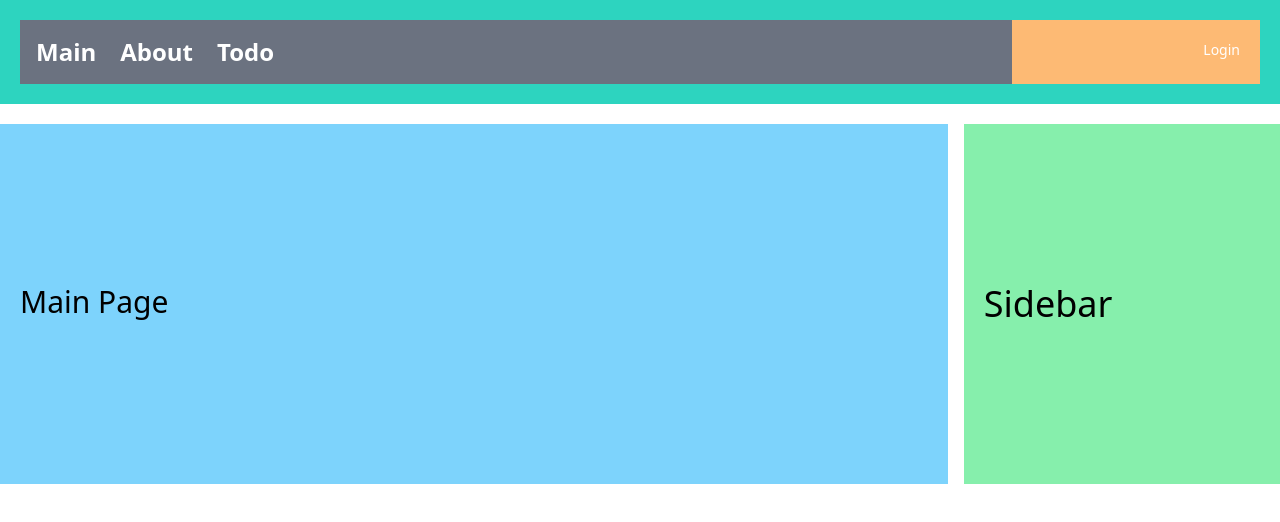
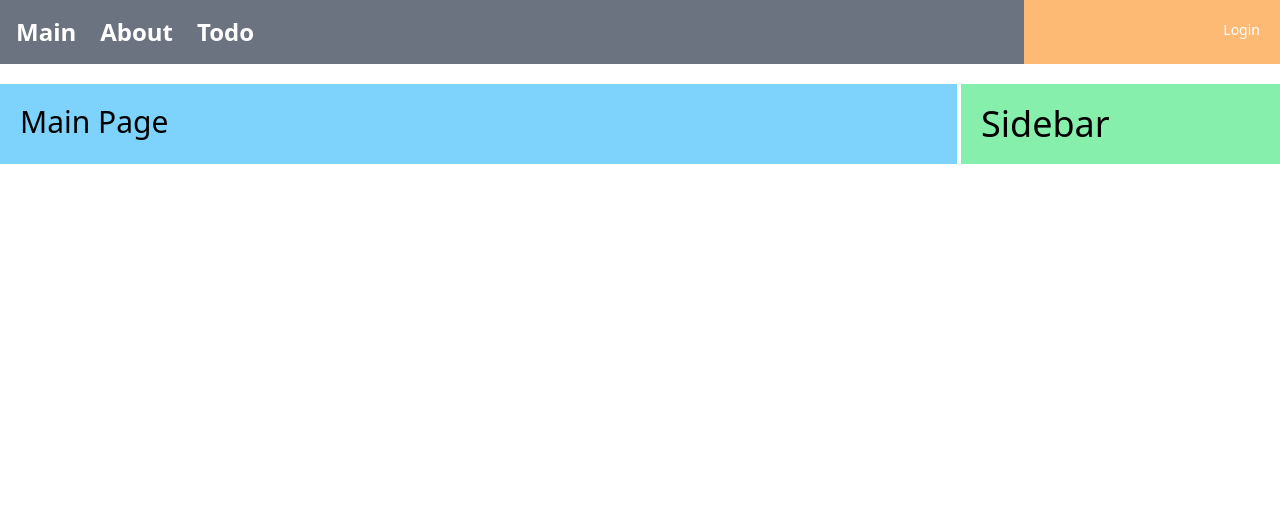
Before and after one commit to LimdaeIl/React-Spring-Exercise, a React (Create React App) app in the folder mall/: page / in a window 1280 px wide. Shown: the top 522 px of the page. Built offline with nearby package versions, Linux system fonts and the light colour scheme.

Commit message:
Outlet 을 적용하기
Outlet 을 적용하기

```diff
--- a/mall/src/layouts/BasicLayout.js
+++ b/mall/src/layouts/BasicLayout.js
@@ -4,16 +4,19 @@ import BasicMenu from "../components/menus/BasicMenu";
 function BasicLayout({children}) {
     return (
         <>
-            <header className={"bg-teal-400 p-5"}>
-                <h1 className={"text-2xl md:text-4xl"}>
-                    <BasicMenu/>
-                </h1>
-            </header>
-            <div className={"bg-white my-5 w-full flex flex-col space-y-4 md:flex-row md:space-x-4 md:space-y-0"}>
-                <main className={"bg-sky-300 md:w-2/3 lg:w-3/4 px-5 py-40"}>{children}</main>
-            <aside className={"bg-green-300 md:w-1/3 lg:w-1/4 px-5 py-40"}>
-                <h1 className={"text-2xl md:text-4xl"}>Sidebar</h1>
-            </aside>
+            {/* 기존 헤더 대신 BasicMenu */}
+            <BasicMenu/>
+
+            {/* 상단 여백 my-5 제거 */}
+            <div className={"bg-white my-5 w-full flex flex-col space-y-1 md:flex-row md:space-x-1 md:space-y-0"}>
+                <main className={"bg-sky-300 md:w-4/5 lg:w-3/4 px-5 py-5"}>
+                    {/* 상단 여백 py-40 변경 flex 제거 */}
+                    {children}
+                </main>
+                <aside className={"bg-green-300 md:w-1/3 lg:w-1/4 px-5 py-5"}>
+                    {/* 상단 여백 py-40 제거 flex 제거 */}
+                    <h1 className={"text-2xl md:text-4xl"}>Sidebar</h1>
+                </aside>
             </div>
         </>
     );
--- /dev/null
+++ b/mall/src/pages/todos/IndexPage.js
@@ -0,0 +1,19 @@
+import React from 'react';
+import BasicLayout from "../../layouts/BasicLayout";
+import {Outlet} from "react-router-dom";
+
+function IndexPage(props) {
+    return (
+        <BasicLayout>
+            <div className={"w-full flex m-2 p-2"}>
+                <div className={"text-xl m-1 p-2 w-20 font-extrabold text-center underline"}>LIST</div>
+                <div className={"text-xl m-1 p-2 w-20 font-extrabold text-center underline"}>ADD</div>
+            </div>
+            <div className={"flex flex-wrap w-full"}>
+                <Outlet/>
+            </div>
+        </BasicLayout>
+    );
+}
+
+export default IndexPage;
--- /dev/null
+++ b/mall/src/pages/todos/ListPage.js
@@ -0,0 +1,13 @@
+import React from 'react';
+
+function ListPage(props) {
+    return (
+        <div className={"p-4 w-full bg-white"}>
+            <div className={"text-3xl font-extrabold"}>
+                Todo List Page Component
+            </div>
+        </div>
+    );
+}
+
+export default ListPage;
--- a/mall/src/router/root.js
+++ b/mall/src/router/root.js
@@ -4,6 +4,8 @@ const { createBrowserRouter } = require("react-router-dom");
 const Loading = <div>Loading...</div>
 const Main = lazy(() => import("../pages/MainPage"))
 const About = lazy(() => import("../pages/AboutPage"))
+const TodoIndex = lazy(() => import("../pages/todos/IndexPage"))
+const TodoList = lazy(() => import("../pages/todos/ListPage"))
 
 const root = createBrowserRouter([
     {
@@ -14,9 +16,16 @@ const root = createBrowserRouter([
         path: "about",
         element: <Suspense fallback={Loading}><About/></Suspense>
     },
-
-
-
+    {
+        path: "todo",
+        element: <Suspense fallback={Loading}><TodoIndex/></Suspense>,
+        children: [
+            {
+                path: 'list',
+                element: <Suspense fallback={Loading}><TodoList/></Suspense>
+            }
+        ]
+    },
 ])
 
 export default root;
```
